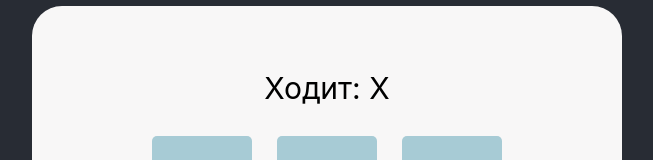
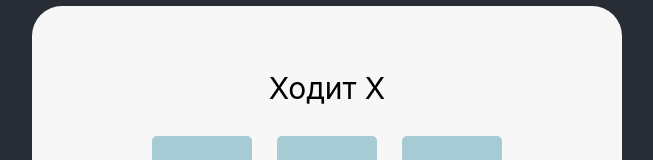
Before and after one commit to AlekseyGurev/result, a React (Vite) app: page / in a window 1280 px wide. Shown: the part 180-340 px from the top of the page, without its empty margins (313-966 px from the left). Built offline with nearby package versions, Linux system fonts and the light colour scheme.

Commit message:
changed functional components to class components

```diff
--- a/src/app/App.jsx
+++ b/src/app/App.jsx
@@ -1,7 +1,9 @@
 import { Game } from '../components/blocks/game/Game';
 import styles from './App.module.css';
+import { Component } from 'react';
 
-function App() {
+export class App extends Component {
+	render() {
 		return (
 			<div className={styles.app}>
 				<main className={styles.main}>
@@ -10,5 +12,6 @@ function App() {
 			</div>
 		);
 	}
+}
 
 export default App;
--- a/src/components/blocks/field/Field.jsx
+++ b/src/components/blocks/field/Field.jsx
@@ -1,5 +1,8 @@
-import { FieldLayout } from '../../layouts/fieldLayout/FieldLayout';
+import FieldLayout from '../../layouts/fieldLayout/FieldLayout';
+import { Component } from 'react';
 
-export const Field = () => {
-	return <FieldLayout />;
-};
+export class Field extends Component {
+	render() {
+		return <FieldLayout />;
+	}
+}
--- a/src/components/blocks/game/Game.jsx
+++ b/src/components/blocks/game/Game.jsx
@@ -1,5 +1,8 @@
-import { GameLayout } from '../../layouts/gameLayout/GameLayout';
+import GameLayout from '../../layouts/gameLayout/GameLayout';
+import { Component } from 'react';
 
-export const Game = () => {
-	return <GameLayout />;
-};
+export class Game extends Component {
+	render() {
+		return <GameLayout />;
+	}
+}
--- a/src/components/blocks/informaition/Information.jsx
+++ b/src/components/blocks/informaition/Information.jsx
@@ -1,21 +1,27 @@
 import { InformationLayout } from '../../layouts/informationLayout/InformationLayout';
-import { useSelector } from 'react-redux';
+import { connect } from 'react-redux';
+import { Component } from 'react';
 
-export const Information = () => {
-	const win = useSelector((state) => state.win);
-	const draw = useSelector((state) => state.draw);
-	const currentPlayer = useSelector((state) => state.currentPlayer);
-	let result = '';
-	if (draw) {
-		result = 'Ничья';
-	} else if (!draw && win) {
-		result = `Победа: ${currentPlayer}`;
-	} else if (!draw && !win) {
-		result = `Ходит: ${currentPlayer}`;
+class Information extends Component {
+	constructor(props) {
+		super(props);
 	}
-	return (
-		<InformationLayout isDraw={draw} isGameEnded={win}>
-			{result}
-		</InformationLayout>
-	);
-};
+
+	render() {
+		return (
+			<InformationLayout
+				isDraw={this.props.draw}
+				isGameEnded={this.props.win}
+				currentPlayer={this.props.currentPlayer}
+			/>
+		);
+	}
+}
+
+const mapStateToProps = (state) => ({
+	win: state.win,
+	draw: state.draw,
+	currentPlayer: state.currentPlayer,
+});
+
+export default connect(mapStateToProps)(Information);
--- a/src/components/layouts/fieldLayout/FieldLayout.jsx
+++ b/src/components/layouts/fieldLayout/FieldLayout.jsx
@@ -1,46 +1,58 @@
 import { Button } from '../../ui/button/Button';
 import styles from './FieldLayout.module.css';
 import { getPath } from '../../../utils/utils';
+import { connect } from 'react-redux';
+import { Component } from 'react';
 import { isDraw, isWin } from '../../../utils/utils';
-import { useSelector, useDispatch } from 'react-redux';
+class FieldLayout extends Component {
+	constructor(props) {
+		super(props);
+	}
 
-export const FieldLayout = () => {
-	const win = useSelector((state) => state.win);
-	const draw = useSelector((state) => state.draw);
-	const currentPlayer = useSelector((state) => state.currentPlayer);
-	const field = useSelector((state) => state.field);
-	const dispatch = useDispatch();
+	handleClick(index) {
+		if (this.props.field[index] || this.props.win || this.props.draw) return;
+		const editField = this.props.field.map((cell, idx) =>
+			idx === index ? this.props.currentPlayer : cell,
+		);
+		this.props.dispatch({ type: 'SET_FIELD', payload: editField });
 
-	const handleClick = (index) => {
-		if (field[index] || win || draw) return;
-		const editField = field.map((cell, idx) =>
-			idx === index ? currentPlayer : cell,
-		);
-		dispatch({ type: 'SET_FIELD', payload: editField });
-
-		if (isWin(editField, currentPlayer)) {
-			dispatch({ type: 'SET_WIN' });
+		if (isWin(editField, this.props.currentPlayer)) {
+			this.props.dispatch({ type: 'SET_WIN' });
 			return;
 		}
 		if (isDraw(editField)) {
-			dispatch({ type: 'SET_DRAW' });
+			this.props.dispatch({ type: 'SET_DRAW' });
 			return;
 		}
-		dispatch({ type: 'CHANGE_PLAYER' });
-	};
+		this.props.dispatch({ type: 'CHANGE_PLAYER' });
+	}
+
+	render() {
 		return (
 			<div className={styles.container}>
-			{field.map((cell, index) => (
+				{this.props.field.map((cell, index) => (
 					<Button
 						type={'game'}
 						key={index}
 						handleClick={() => {
-						handleClick(index);
+							this.handleClick(index);
 						}}
 					>
-					{cell && <img draggable={false} src={getPath(cell)} alt="figure" />}
+						{cell && (
+							<img draggable={false} src={getPath(cell)} alt="figure" />
+						)}
 					</Button>
 				))}
 			</div>
 		);
-};
+	}
+}
+
+const mapStateToProps = (state) => ({
+	win: state.win,
+	draw: state.draw,
+	currentPlayer: state.currentPlayer,
+	field: state.field,
+});
+
+export default connect(mapStateToProps)(FieldLayout);
--- a/src/components/layouts/gameLayout/GameLayout.jsx
+++ b/src/components/layouts/gameLayout/GameLayout.jsx
@@ -1,30 +1,42 @@
 import { Field } from '../../blocks/field/Field';
-import { Information } from '../../blocks/informaition/Information';
+import Information from '../../blocks/informaition/Information';
 import { Button } from '../../ui/button/Button';
 import { Title } from '../../ui/title/Title';
 import styles from './GameLayout.module.css';
-import { useSelector, useDispatch } from 'react-redux';
+import { Component } from 'react';
+import { connect } from 'react-redux';
 
-export const GameLayout = () => {
-	const win = useSelector((state) => state.win);
-	const draw = useSelector((state) => state.draw);
-	const dispatch = useDispatch();
-
-	const handleClickReset = () => {
-		dispatch({ type: 'RESET_GAME' });
-	};
+class GameLayout extends Component {
+	constructor(props) {
+		super(props);
+	}
+	handleClickReset() {
+		this.props.dispatch({ type: 'RESET_GAME' });
+	}
+	render() {
 		return (
 			<section className={styles.game}>
 				<Title />
 				<div className={styles.container}>
 					<Information />
 					<Field />
-				{win || draw ? (
-					<Button type={'submit'} handleClickReset={handleClickReset}>
+					{this.props.win || this.props.draw ? (
+						<Button
+							type={'submit'}
+							handleClickReset={this.handleClickReset.bind(this)}
+						>
 							{'Новая игра'}
 						</Button>
 					) : null}
 				</div>
 			</section>
 		);
-};
+	}
+}
+
+const mapStateToProps = (state) => ({
+	win: state.win,
+	draw: state.draw,
+});
+
+export default connect(mapStateToProps)(GameLayout);
--- a/src/components/layouts/informationLayout/InformationLayout.jsx
+++ b/src/components/layouts/informationLayout/InformationLayout.jsx
@@ -1,19 +1,23 @@
 import styles from './InformationLayout.module.css';
-import PropTypes from 'prop-types';
+import { Component } from 'react';
+export class InformationLayout extends Component {
+	constructor(props) {
+		super(props);
+	}
 
-export const InformationLayout = ({ isGameEnded, isDraw, children }) => {
-	return (
-		<p
-			className={`${styles.information} ${isGameEnded ? styles.green : null} ${
-				isDraw ? styles.yellow : null
-			}`}
-		>
-			{children}
-		</p>
-	);
-};
-
-InformationLayout.propTypes = {
-	isDraw: PropTypes.bool,
-	isGameEnded: PropTypes.bool,
-};
+	render() {
+		return (
+			<p
+				className={`${styles.information} ${
+					this.props.isGameEnded ? styles.green : null
+				} ${this.props.isDraw ? styles.yellow : null}`}
+			>
+				{this.props.isDraw
+					? 'Ничья'
+					: this.props.isGameEnded
+						? `Победа ${this.props.currentPlayer}`
+						: `Ходит ${this.props.currentPlayer}`}
+			</p>
+		);
+	}
+}
--- a/src/components/ui/button/Button.jsx
+++ b/src/components/ui/button/Button.jsx
@@ -1,19 +1,24 @@
 import styles from './Button.module.css';
-import PropTypes from 'prop-types';
 
-export const Button = ({ type, children, handleClick, handleClickReset }) => {
-	return (
-		<button
-			className={type === 'game' ? styles.game : styles.submit}
-			onClick={type === 'game' ? handleClick : handleClickReset}
-		>
-			{children}
-		</button>
-	);
-};
+import { Component } from 'react';
 
-Button.propTypes = {
-	type: PropTypes.string,
-	handleClick: PropTypes.func,
-	handleClickReset: PropTypes.func,
-};
+export class Button extends Component {
+	constructor(props) {
+		super(props);
+	}
+
+	render() {
+		return (
+			<button
+				className={this.props.type === 'game' ? styles.game : styles.submit}
+				onClick={
+					this.props.type === 'game'
+						? this.props.handleClick
+						: this.props.handleClickReset
+				}
+			>
+				{this.props.children}
+			</button>
+		);
+	}
+}
--- a/src/components/ui/title/Title.jsx
+++ b/src/components/ui/title/Title.jsx
@@ -1,5 +1,9 @@
 import styles from './Title.module.css';
 
-export const Title = () => {
-	return <h1 className={styles.title}>Крестики - нолики</h1>;
-};
+import { Component } from 'react';
+
+export class Title extends Component {
+	render() {
+		return <h1 className={styles.title}>Крестики - нолики</h1>;
+	}
+}
```
Lines whose indentation alone changed are shown as unchanged.
